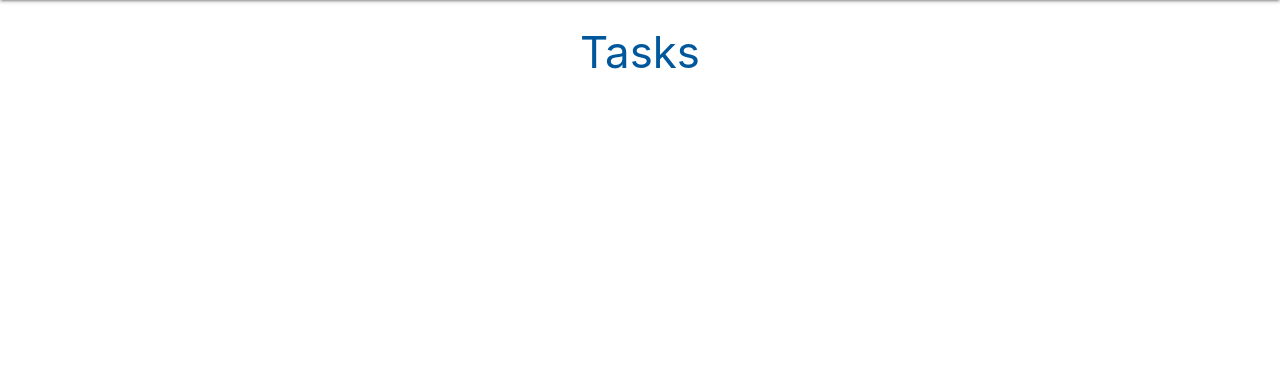
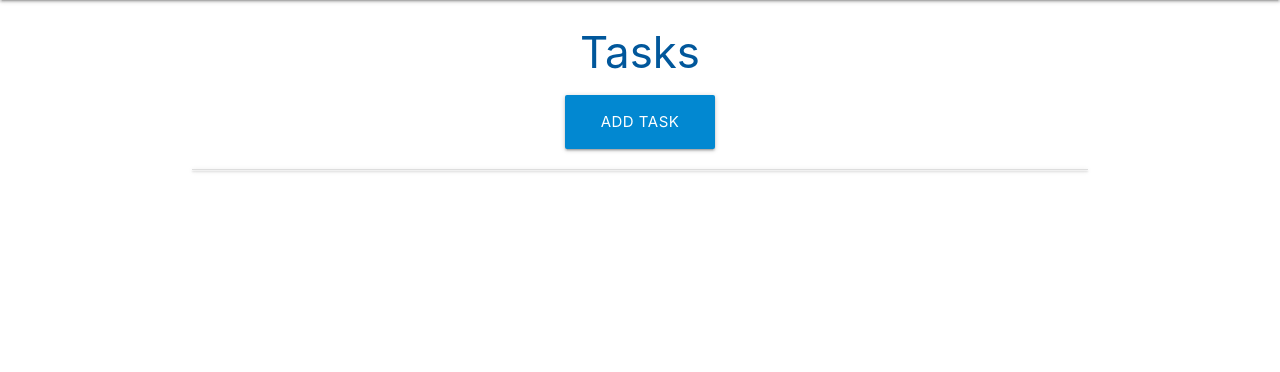
Before and after one commit to roomacarthur/taskmanager-app, a Flask app: page / in a window 1280 px wide. Shown: the part 64-436 px from the top of the page. Run offline with Flask 2, Linux system fonts and the light colour scheme.

Commit message:
add tasks functionality

```diff
--- a/taskmanager/routes.py
+++ b/taskmanager/routes.py
@@ -1,14 +1,17 @@
 from flask import render_template, request, redirect, url_for
 from taskmanager import app, db
 from taskmanager.models import Category, Task
+
 
 @app.route("/")
 def home():
     return render_template("tasks.html")
 
+
 @app.route("/categories")
 def categories():
-    return render_template("categories.html")
+    categories = list(Category.query.order_by(Category.category_name).all())
+    return render_template("categories.html", categories=categories)
 
 
 @app.route("/add_category", methods=["GET", "POST"])
@@ -19,3 +22,38 @@ def add_category():
         db.session.commit()
         return redirect(url_for("categories"))
     return render_template("add_category.html")
+
+
+@app.route("/edit_category/<int:category_id>", methods=["GET", "POST"])
+def edit_category(category_id):
+    category = Category.query.get_or_404(category_id)
+    if request.method == "POST":
+        category.category_name = request.form.get("category_name")
+        db.session.commit()
+        return redirect(url_for("categories"))
+    return render_template("edit_category.html", category=category)
+
+
+@app.route("/delete_category/<int:category_id>")
+def delete_category(category_id):
+    category = Category.query.get_or_404(category_id)
+    db.session.delete(category)
+    db.session.commit()
+    return redirect(url_for("categories"))
+
+
+@app.route("/add_task", methods=["GET", "POST"])
+def add_task():
+    categories = list(Category.query.order_by(Category.category_name).all())
+    if request.method == "POST":
+        task = Task(
+            task_name=request.form.get("task_name"),
+            task_description=request.form.get("task_description"),
+            is_urgent=bool(True if request.form.get("is_urgent") else False),
+            due_date=request.form.get("due_date"),
+            category_id=request.form.get("category_id")
+        )
+        db.session.add(task)
+        db.session.commit()
+        return redirect(url_for("home"))
+    return render_template("add_task.html", categories=categories)
--- a/taskmanager/templates/base.html
+++ b/taskmanager/templates/base.html
@@ -35,7 +35,7 @@
           ></a>
           <ul class="right hide-on-med-and-down">
             <li><a href="{{ url_for('home') }}">Home</a></li>
-            <li><a href="#">New Task</a></li>
+            <li><a href="{{ url_for('add_task') }}">New Task</a></li>
             <li><a href="{{ url_for('categories') }}">Categories</a></li>
           </ul>
         </div>
@@ -44,7 +44,7 @@
       <!-- mobile sidenav -->
       <ul class="sidenav" id="mobile-demo">
         <li><a href="{{ url_for('home') }}">Home</a></li>
-        <li><a href="#">New Task</a></li>
+        <li><a href="{{ url_for('add_task') }}">New Task</a></li>
         <li><a href="{{ url_for('categories') }}">Categories</a></li>
       </ul>
     </header>
--- a/taskmanager/templates/tasks.html
+++ b/taskmanager/templates/tasks.html
@@ -2,7 +2,7 @@
 
 <h3 class="light-blue-text text-darken-4 center-align">Tasks</h3>
 
-<!-- <div class="row">
+<div class="row">
   <div class="col s12 center-align">
     <a href="{{ url_for('add_task') }}" class="btn-large light-blue darken-2">
       Add Task <i class="fas fa-plus-squre right"></i>
@@ -15,8 +15,8 @@
   <li>
     <div class="collapsible-header white-text light-blue darken-4">
       <i class="fas fa-caret-down"></i>
-            <strong>{{ task.task_name }}</strong> : {{ task.due_date.strftime("%d %B, %Y") }}
-            {% if task.is_urgent == True %}
+      <strong>{{ task.task_name }}</strong> : {{ task.due_date.strftime("%d %B,
+      %Y") }} {% if task.is_urgent == True %}
       <i class="fas fa-exclamation-circle light-blue-text text-lighten-2"></i>
       {% endif %}
     </div>
@@ -24,12 +24,18 @@
       <strong>{{ task.category }}</strong>
       <p>{{ task.task_description }}</p>
       <p>
-                <a href="{{ url_for('edit_task', task_id=task.id) }}" class="btn green accent-4">Edit</a>
-                <a href="{{ url_for('delete_task', task_id=task.id) }}" class="btn red">Delete</a>
+        <a
+          href="{{ url_for('edit_task', task_id=task.id) }}"
+          class="btn green accent-4"
+          >Edit</a
+        >
+        <a href="{{ url_for('delete_task', task_id=task.id) }}" class="btn red"
+          >Delete</a
+        >
       </p>
     </div>
   </li>
   {% endfor %}
-</ul> -->
+</ul>
 
 {% endblock %}
```
Also changed, not shown: taskmanager/templates/categories.html (+15 -5 lines). Lines whose indentation alone changed are shown as unchanged.
